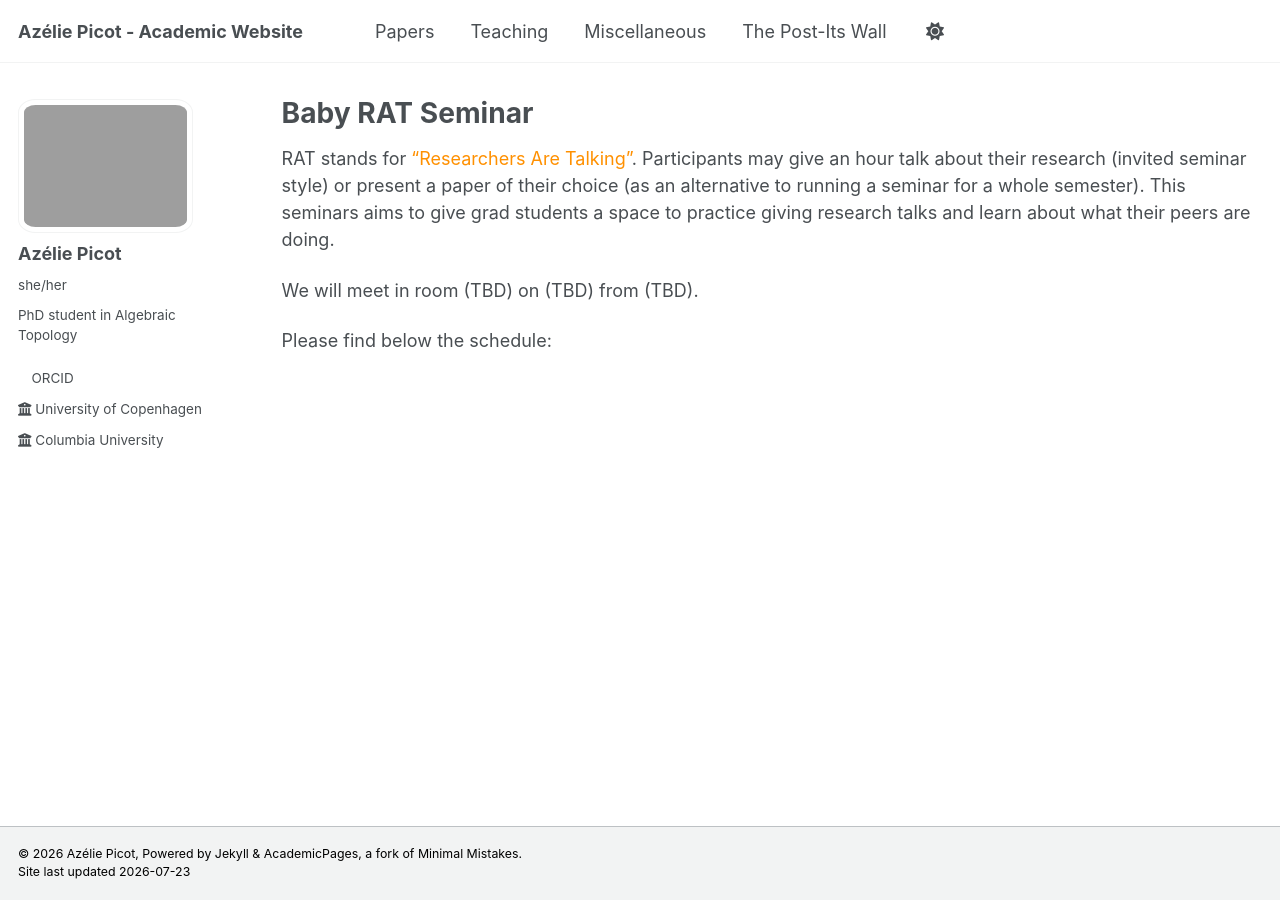
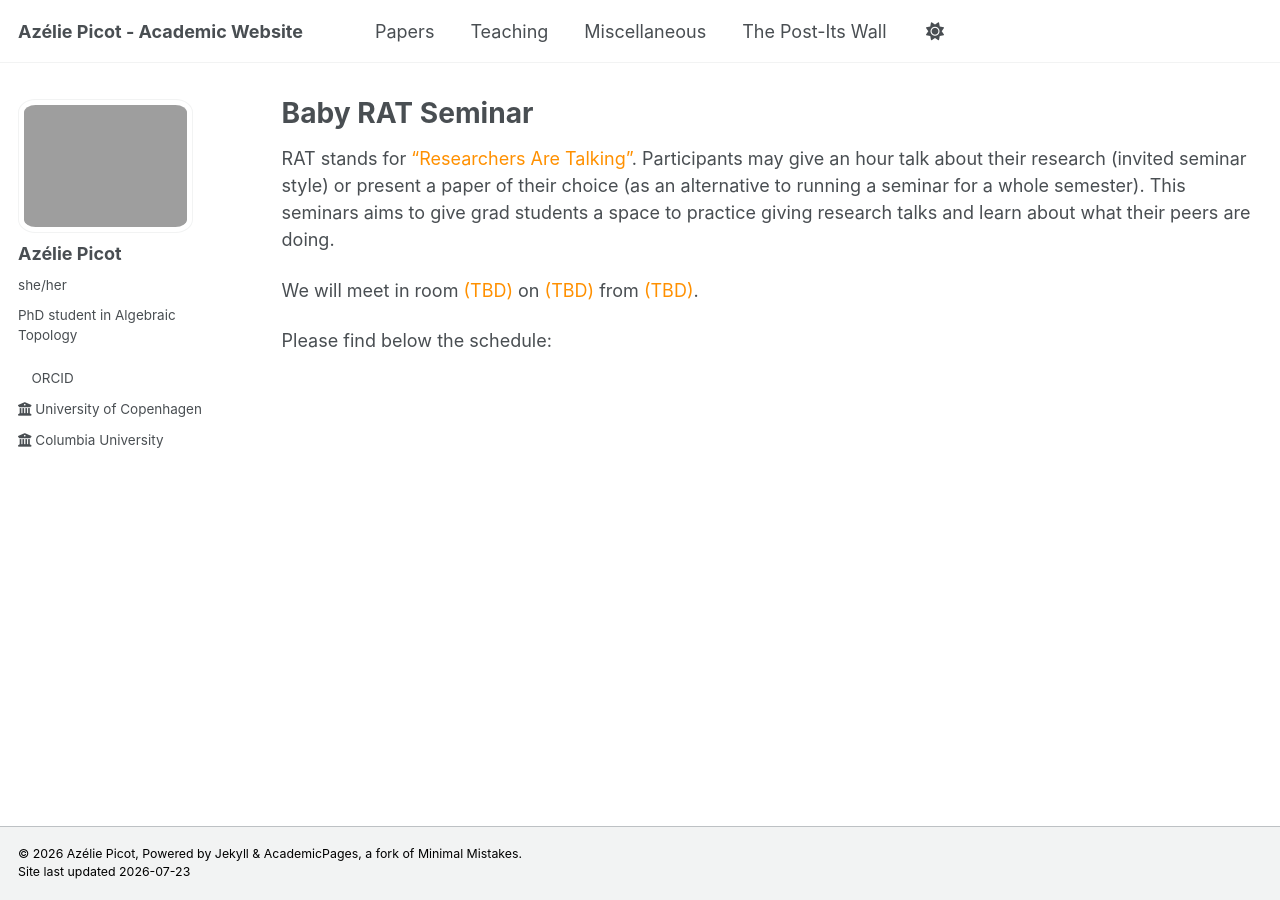
Before and after one commit to azeliepicot/azeliepicot.github.io, a Jekyll site: the page built from _pages/rat seminar.md, in a window 1280 px wide. Built offline with Jekyll 4.4.1, drawn with Linux system fonts in a browser that asks for light colours.

Commit message:
Enhance seminar meeting details with styling
Updated the meeting details to include styled placeholders.

```diff
--- a/_pages/rat seminar.md
+++ b/_pages/rat seminar.md
@@ -8,6 +8,6 @@ author_profile: true
 
 RAT stands for <span style="color:#ff9000">"Researchers Are Talking"</span>. Participants may give an hour talk about their research (invited seminar style) or present a paper of their choice (as an alternative to running a seminar for a whole semester). This seminars aims to give grad students a space to practice giving research talks and learn about what their peers are doing.
 
-We will meet in room (TBD) on (TBD) from (TBD).
+We will meet in room <span style="color:#ff9000">(TBD)</span> on <span style="color:#ff9000">(TBD)</span> from <span style="color:#ff9000">(TBD)</span>.
 
 Please find below the schedule:
```
